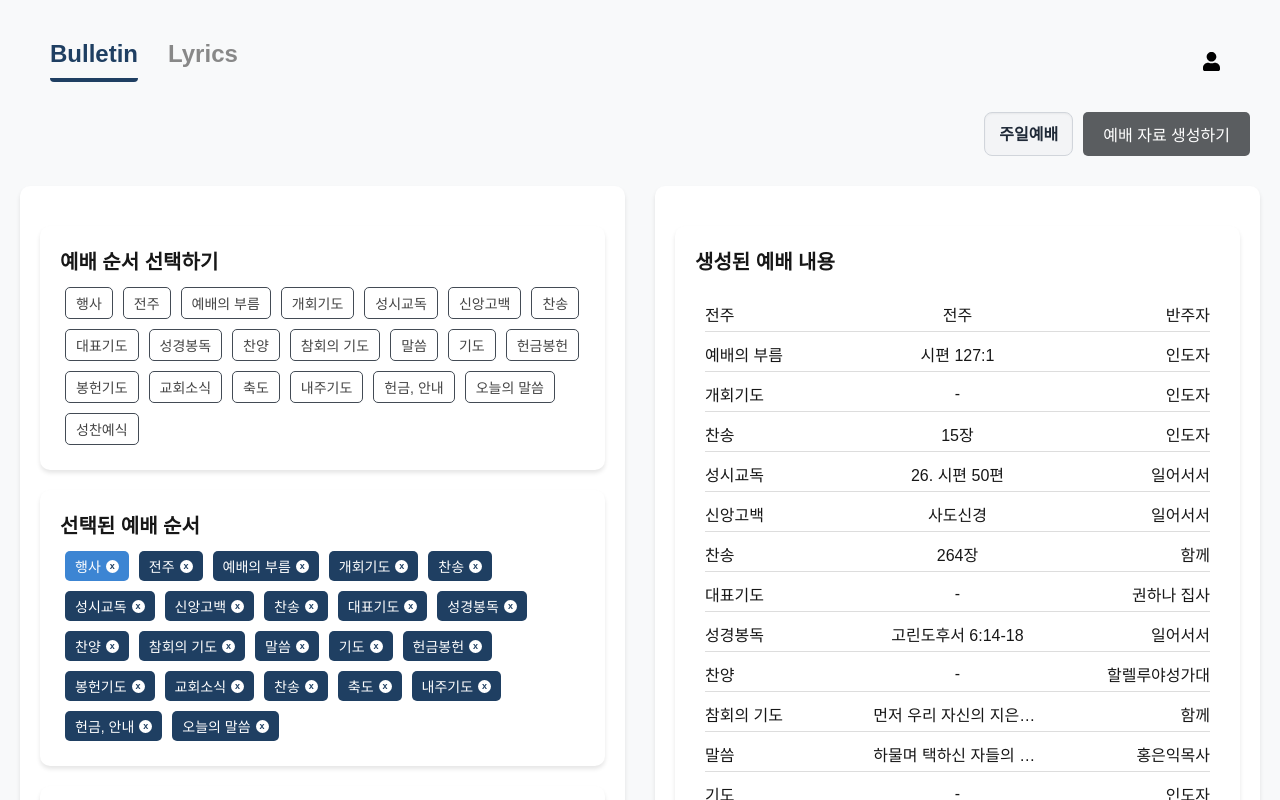
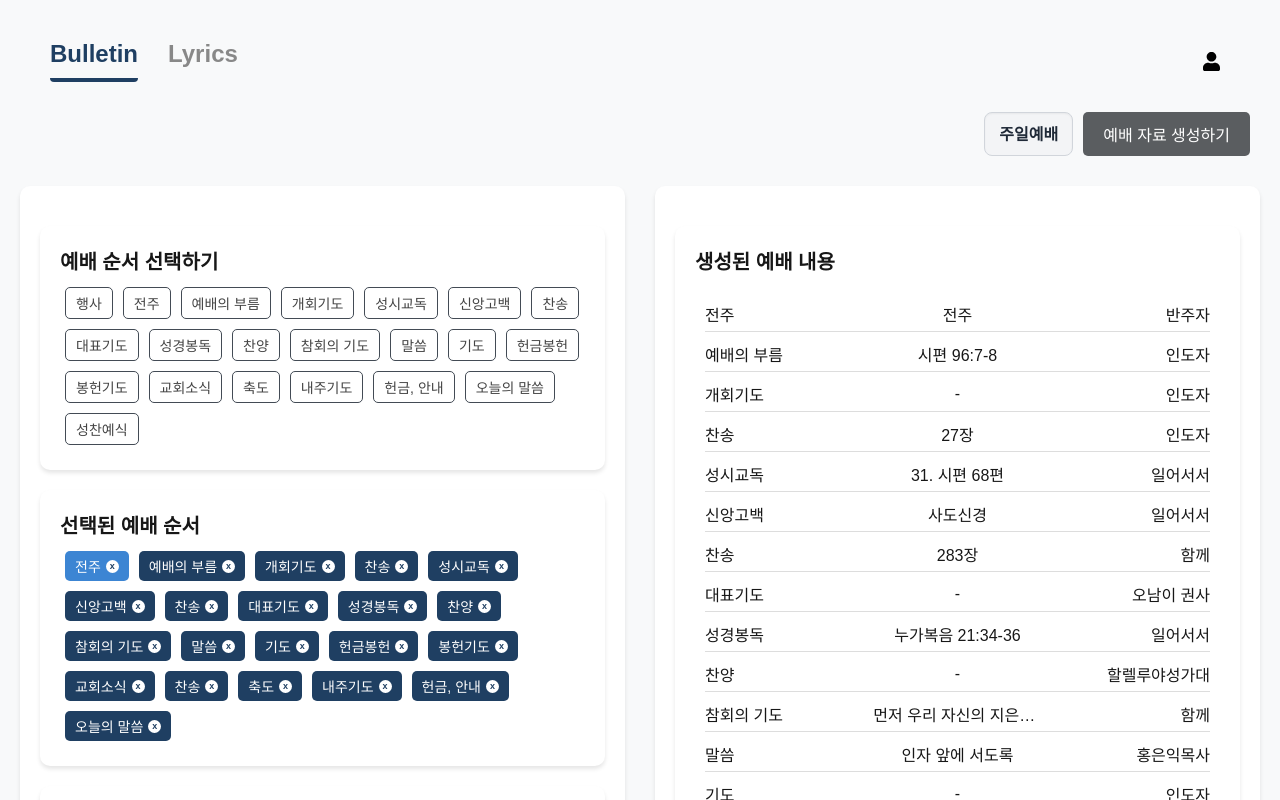
Before and after one commit to AwesomeYelim/ep-ui, a Next.js app: page /bulletin in a window 1280 px wide. Shown: the top 800 px of the page. Built offline with nearby package versions, Linux system fonts and the light colour scheme; no server answers.

Commit message:
add Psalm

```diff
--- a/app/bulletin/page.tsx
+++ b/app/bulletin/page.tsx
@@ -20,9 +20,12 @@ export type WorshipOrderItem = {
 };
 
 export default function Bulletin() {
-  const [selectedWorshipType, setSelectedWorshipType] = useState<WorshipType>("main_worship");
+  const [selectedWorshipType, setSelectedWorshipType] =
+    useState<WorshipType>("main_worship");
   const worshipOrder = useRecoilValue(worshipOrderState);
-  const [selectedInfo, setSelectedInfo] = useState<WorshipOrderItem[]>(worshipOrder[selectedWorshipType]);
+  const [selectedInfo, setSelectedInfo] = useState<WorshipOrderItem[]>(
+    worshipOrder[selectedWorshipType]
+  );
   const userInfo = useRecoilValue(userInfoState);
   const { message } = useWS();
 
@@ -77,7 +80,9 @@ export default function Bulletin() {
       });
   };
 
-  const processSelectedInfo = (data: WorshipOrderItem[]): WorshipOrderItem[] => {
+  const processSelectedInfo = (
+    data: WorshipOrderItem[]
+  ): WorshipOrderItem[] => {
     return data.map((item) => {
       if (item.title === "교회소식" && item.children) {
         return {
@@ -94,7 +99,7 @@ export default function Bulletin() {
       setLoading(true);
       setWsMessage("");
 
-      await fetch("/api/saveBulletin", {
+      const saverRes = await fetch("/api/saveBulletin", {
         method: "POST",
         headers: { "Content-Type": "application/json" },
         body: JSON.stringify({
@@ -102,6 +107,8 @@ export default function Bulletin() {
           targetInfo: processSelectedInfo(selectedInfo),
         }),
       });
+
+      if (saverRes.status == 500) throw new Error("저장 실패");
 
       const baseUrl = process.env.NEXT_PUBLIC_API_BASE_URL;
       const response = await fetch(`${baseUrl}/submit`, {
@@ -141,8 +148,11 @@ export default function Bulletin() {
       <div className="top_bar">
         <select
           value={selectedWorshipType}
-          onChange={(e) => setSelectedWorshipType(e.target.value as WorshipType)}
-          className="worship_select">
+          onChange={(e) =>
+            setSelectedWorshipType(e.target.value as WorshipType)
+          }
+          className="worship_select"
+        >
           <option value="main_worship">주일예배</option>
           <option value="after_worship">오후예배</option>
           <option value="wed_worship">수요예배</option>
@@ -153,15 +163,22 @@ export default function Bulletin() {
           onClick={sendDataToGoServer}
           className={classNames("send_button", {
             disabled: !userInfo.figmaInfo.key || !userInfo.figmaInfo.token,
-          })}>
+          })}
+        >
           예배 자료 생성하기
         </button>
       </div>
 
       <div className="bulletin_wrap">
         <div className="editable">
-          <WorshipOrder selectedItems={selectedInfo} setSelectedItems={setSelectedInfo} />
-          <SelectedOrder selectedItems={selectedInfo} setSelectedItems={setSelectedInfo} />
+          <WorshipOrder
+            selectedItems={selectedInfo}
+            setSelectedItems={setSelectedInfo}
+          />
+          <SelectedOrder
+            selectedItems={selectedInfo}
+            setSelectedItems={setSelectedInfo}
+          />
           <Detail setSelectedItems={setSelectedInfo} />
         </div>
         <div className="result">
--- a/app/data/bible_info.json
+++ b/app/data/bible_info.json
@@ -152,6 +152,7 @@
       41, 30, 24, 34, 17
     ]
   },
+
   "시편": {
     "index": 19,
     "eng": "psa",
@@ -160,13 +161,14 @@
       6, 12, 8, 8, 12, 10, 17, 9, 20, 18, 7, 8, 6, 7, 5, 11, 15, 50, 14, 9, 13,
       31, 6, 10, 22, 12, 14, 9, 11, 12, 24, 11, 22, 22, 28, 12, 40, 22, 13, 17,
       13, 11, 5, 26, 17, 11, 9, 14, 20, 23, 19, 9, 6, 7, 23, 13, 11, 11, 17, 12,
-      8, 12, 11, 9, 24, 14, 10, 12, 10, 13, 20, 20, 8, 36, 37, 6, 24, 20, 28,
-      23, 10, 8, 29, 22, 35, 45, 48, 43, 13, 31, 7, 10, 10, 9, 4, 8, 26, 19, 13,
-      8, 6, 12, 12, 18, 16, 12, 8, 9, 6, 6, 7, 16, 5, 6, 7, 10, 11, 13, 9, 9,
-      11, 13, 8, 9, 7, 5, 6, 5, 8, 6, 7, 9, 10, 6, 4, 5, 5, 6, 8, 4, 5, 5, 6, 8,
-      5, 6, 5, 6, 6, 6, 6, 7, 6, 6, 6, 6, 6, 6, 6, 6, 6, 6, 6, 6
+      8, 12, 11, 10, 13, 20, 7, 35, 36, 5, 24, 20, 28, 23, 10, 12, 20, 72, 13,
+      19, 16, 8, 18, 12, 13, 17, 7, 18, 52, 17, 16, 15, 5, 23, 11, 13, 12, 9, 9,
+      5, 8, 28, 22, 35, 45, 48, 43, 13, 31, 7, 10, 10, 9, 8, 18, 19, 2, 29, 176,
+      7, 8, 9, 4, 8, 5, 6, 5, 6, 8, 8, 3, 18, 3, 3, 21, 26, 9, 8, 24, 13, 10, 7,
+      12, 15, 21, 10, 20, 14, 9, 6
     ]
   },
+
   "잠언": {
     "index": 20,
     "eng": "prv",
--- a/app/data/main_worship.json
+++ b/app/data/main_worship.json
@@ -1,11 +1,4 @@
 [
-  {
-    "key": "0",
-    "title": "행사",
-    "obj": "행사",
-    "info": "-",
-    "lead": "-"
-  },
   {
     "key": "1",
     "title": "전주",
@@ -16,7 +9,7 @@
   {
     "key": "2",
     "title": "예배의 부름",
-    "obj": "시편_19/127:1",
+    "obj": "시편_19/96:7-96:8",
     "info": "b_edit",
     "lead": "인도자"
   },
@@ -30,14 +23,14 @@
   {
     "key": "4",
     "title": "찬송",
-    "obj": "15장",
+    "obj": "27장",
     "info": "c_edit",
     "lead": "인도자"
   },
   {
     "key": "5",
     "title": "성시교독",
-    "obj": "26. 시편 50편",
+    "obj": "31. 시편 68편",
     "info": "c_edit",
     "lead": "일어서서"
   },
@@ -51,7 +44,7 @@
   {
     "key": "7",
     "title": "찬송",
-    "obj": "264장",
+    "obj": "283장",
     "info": "c_edit",
     "lead": "함께"
   },
@@ -60,12 +53,12 @@
     "title": "대표기도",
     "obj": "-",
     "info": "r_edit",
-    "lead": "권하나 집사"
+    "lead": "오남이 권사"
   },
   {
     "key": "9",
     "title": "성경봉독",
-    "obj": "고린도후서_47/6:14-6:18",
+    "obj": "누가복음_42/21:34-21:36",
     "info": "b_edit",
     "lead": "일어서서"
   },
@@ -86,7 +79,7 @@
   {
     "key": "12",
     "title": "말씀",
-    "obj": "하물며 택하신 자들의 간구를",
+    "obj": "인자 앞에 서도록",
     "info": "c_edit",
     "lead": "홍은익목사"
   },
@@ -100,7 +93,7 @@
   {
     "key": "14",
     "title": "헌금봉헌",
-    "obj": "365장",
+    "obj": "180장",
     "info": "c_edit",
     "lead": "함께"
   },
@@ -121,34 +114,8 @@
       {
         "key": "16.1",
         "title": "심야 기도회",
-        "obj": "7/4(금) 저녁 8시 30분부터 - 그레이스 홀에서/ 영혼구령, 나라와 민족위해",
+        "obj": "8/8(금) 저녁 8시 30분부터 - 그레이스 홀에서/ 영혼구령, 나라와 민족위해",
         "info": "c_edit"
-      },
-      {
-        "key": "16.2",
-        "title": "예배 및 행사",
-        "obj": "-",
-        "info": "c_edit",
-        "children": [
-          {
-            "key": "16.2.1",
-            "title": "성찬식",
-            "obj": "7/6(주일) 오전 예배 시(매 짝수 달 첫째주에..)",
-            "info": "c_edit"
-          },
-          {
-            "key": "16.2.2",
-            "title": "맥추감사주일",
-            "obj": "7/6(주일)",
-            "info": "c_edit"
-          },
-          {
-            "key": "16.2.3",
-            "title": "교회학교 교사주일",
-            "obj": "7/13(주일) 오전 예배 시",
-            "info": "c_edit"
-          }
-        ]
       },
       {
         "key": "16.3",
@@ -164,9 +131,54 @@
           },
           {
             "key": "16.3.2",
-            "title": "안내",
-            "obj": "매주 목요일 오후(pm) 2-5시 까지 법인 `토계` 에서 그레이스 홀을 사용(예정)",
-            "info": "c_edit"
+            "title": "담임목사동정",
+            "info": "c-edit",
+            "obj": "성서신학원 로마서 강의 : 후반기 부터",
+            "children": []
+          },
+          {
+            "key": "16.3.3",
+            "title": "전도관련",
+            "info": "c-edit",
+            "obj": "쪽 복음(신약 중심)이 안내석에 준비되어 있습니다. 전도하는데 활용하시길 바랍니다.",
+            "children": []
+          }
+        ]
+      },
+      {
+        "key": "16.4",
+        "title": "선교회 소식",
+        "info": "c-edit",
+        "obj": "",
+        "children": [
+          {
+            "key": "16.4.1",
+            "title": "마카누리 선교회 임원회",
+            "info": "c-edit",
+            "obj": "8/17(주일) 오후 6시, 대구에서",
+            "children": []
+          }
+        ]
+      },
+      {
+        "key": "16.5",
+        "title": "노회 소식",
+        "info": "c-edit",
+        "obj": "",
+        "children": [
+          {
+            "key": "16.5.1",
+            "title": "동시찰 임원회",
+            "info": "c-edit",
+            "obj": "8/14(목)",
+            "children": []
+          },
+          {
+            "key": "16.5.2",
+            "title": "동시찰회",
+            "info": "c-edit",
+            "obj": "8/19(화) - 생명의 빛 교회당",
+            "children": []
           }
         ]
       }
@@ -175,7 +187,7 @@
   {
     "key": "17",
     "title": "찬송",
-    "obj": "635장",
+    "obj": "54장",
     "info": "c_edit",
     "lead": "일어서서"
   },
@@ -189,19 +201,19 @@
   {
     "key": "19",
     "title": "내주기도",
-    "obj": "오남이 권사",
+    "obj": "이경아 사모",
     "info": "edit"
   },
   {
     "key": "20",
     "title": "헌금, 안내",
-    "obj": "권사회",
+    "obj": "3 여전도회",
     "info": "edit"
   },
   {
     "key": "21",
     "title": "오늘의 말씀",
-    "obj": "느헤미야_16/9:13-9:17",
+    "obj": "창세기_1/30:3",
     "info": "b_edit"
   }
 ]
```
